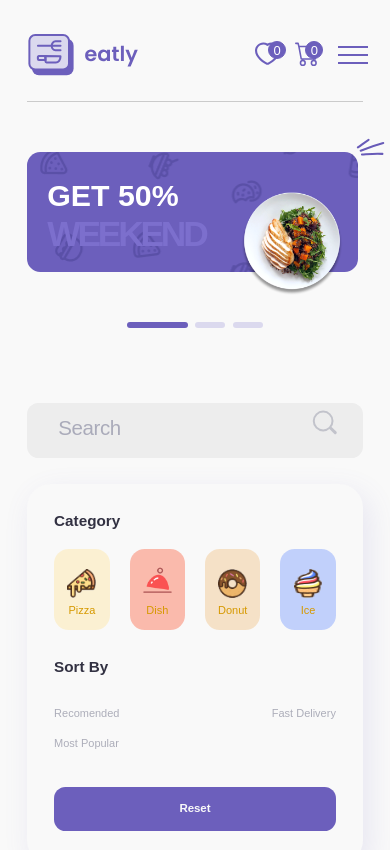
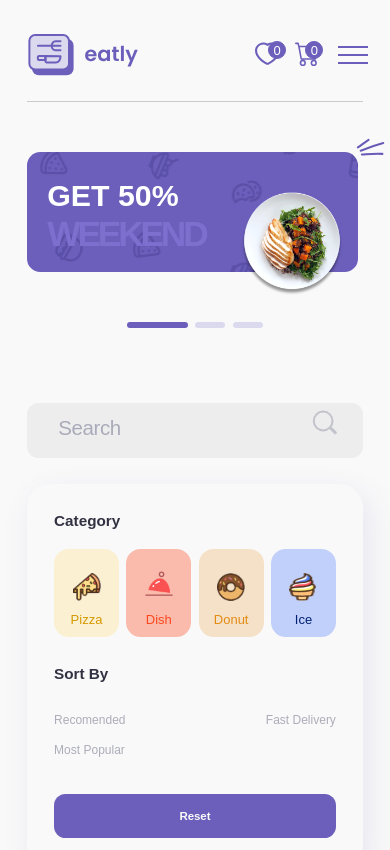
Before and after one commit to olymuzyka-intensive/eatly-react, a React (Vite) app: page /menu in a window 390 px wide. Shown: the top 850 px of the page. Built offline with nearby package versions, Linux system fonts and the light colour scheme; data requests are answered from the project's data file.

Commit message:
add all + css + func component without folter cale

```diff
--- a/src/css/media.css
+++ b/src/css/media.css
@@ -501,18 +501,29 @@
     margin-top: 11.8px;
   }
   .category__item {
-    width: 47px;
+    width: 23%;
   }
   .category__item:nth-child(1), .category__item:nth-child(2), .category__item:nth-child(3), .category__item:nth-child(4) {
     background-size: 24.5px 24.5px;
   }
-  .category__item_title {
-    padding-top: 48.12px;
-    padding-bottom: 7.85px;
-    line-height: 13px;
+  .category__item-active {
+    width: 23%;
+  }
+  .category__item-active:nth-child(1), .category__item-active:nth-child(2), .category__item-active:nth-child(3), .category__item-active:nth-child(4) {
+    background-size: 26.5px 26.5px;
+  }
+  .category__item_title-1, .category__item_title-2, .category__item_title-3, .category__item_title-4 {
+    padding-top: 60px;
+    padding-bottom: 9px;
+    line-height: 11px;
+    font-size: 11px;
   }
   .category__card_history {
-    font-size: 10.99px;
+    font-size: 12px;
+    line-height: 21px;
+  }
+  .category__card_history-active {
+    font-size: 13px;
     line-height: 21px;
   }
   .category__card_col {
@@ -1074,6 +1085,24 @@
   }
   .category__price {
     margin-bottom: 25px;
+  }
+  .category__item {
+    width: 23%;
+  }
+  .category__item:nth-child(1), .category__item:nth-child(2), .category__item:nth-child(3), .category__item:nth-child(4) {
+    background-size: 20px 20px;
+  }
+  .category__item-active {
+    width: 23%;
+  }
+  .category__item-active:nth-child(1), .category__item-active:nth-child(2), .category__item-active:nth-child(3), .category__item-active:nth-child(4) {
+    background-position: center 15px;
+  }
+  .category__item_title-1, .category__item_title-2, .category__item_title-3, .category__item_title-4 {
+    padding-top: 50px;
+    padding-bottom: 7px;
+    line-height: 11px;
+    font-size: 10px;
   }
   .questions__row {
     padding: 85px 0 66px;
@@ -1351,16 +1380,18 @@
     padding: 26.82px;
     padding-bottom: 32.72px;
   }
-  .category__item {
-    width: 55.48px;
-    height: 80.76px;
-  }
   .category__item:nth-child(1), .category__item:nth-child(2), .category__item:nth-child(3), .category__item:nth-child(4) {
-    background-size: 28.98px 28.98px;
-  }
-  .category__item_title {
-    font-size: 11px;
-    padding-top: 55px;
+    background-size: 28px 28px;
+  }
+  .category__item_title-1, .category__item_title-2, .category__item_title-3, .category__item_title-4 {
+    font-size: 13px;
+    padding-top: 60px;
+    padding-bottom: 7px;
+    line-height: 13px;
+  }
+  .category__item-active:nth-child(1), .category__item-active:nth-child(2), .category__item-active:nth-child(3), .category__item-active:nth-child(4) {
+    background-size: 30px 30px;
+    background-position: center 15px;
   }
   .category__price {
     margin-bottom: 10px;
@@ -1671,10 +1702,8 @@
   .supersale__slider_item {
     width: 322px;
   }
-  .supersale__slider__promo_decor {
-    top: -13px;
-    right: -18px;
-    width: 30px;
+  .supersale__promo_decor {
+    display: none;
   }
   .getsupersale__form {
     width: 100%;
@@ -1742,9 +1771,6 @@
   .quality__decor-3 {
     display: none;
   }
-  .supersale__promo_decor {
-    left: 89%;
-  }
   .supersale__slider_item {
     width: 272px;
   }
--- a/src/css/style.css
+++ b/src/css/style.css
@@ -698,7 +698,7 @@ h2 span {
 }
 .dishes__empty {
   width: 90%;
-  margin: 0 auto 30px;
+  margin: 30px auto;
   padding: 24.5px 0;
   border-radius: 12px;
   border: 1.4px solid #F4F4F6;
@@ -714,6 +714,9 @@ h2 span {
 .customer__title {
   text-align: center;
   padding-bottom: 80px;
+}
+.customer__card {
+  overflow: hidden;
 }
 .customer__slider {
   position: relative;
@@ -855,7 +858,6 @@ h2 span {
   right: 5%;
   bottom: -3%;
   display: flex !important;
-  z-index: 1000;
   margin: 10px;
 }
 @media (max-width: 769px) {
@@ -1961,6 +1963,7 @@ h2 span {
   display: flex;
   flex-direction: row;
   justify-content: space-between;
+  align-items: baseline;
 }
 .category__card_history {
   color: #ACADB9;
@@ -1971,6 +1974,9 @@ h2 span {
 }
 .category__card_history-active {
   color: #6C5FBC;
+  font-size: 15.5px;
+  font-weight: 600;
+  line-height: 29px;
 }
 .category__title {
   color: #323142;
@@ -2004,10 +2010,10 @@ h2 span {
   padding-bottom: 25.5px;
 }
 .category__item {
-  width: 66px;
+  width: 20%;
   border-radius: 14.7px;
-  height: 100px;
   cursor: pointer;
+  border: 4px solid transparent;
 }
 .category__item:nth-child(1) {
   background: rgba(255, 222, 138, 0.35) url(/src/img/Pizza.png) no-repeat;
@@ -2016,6 +2022,7 @@ h2 span {
 .category__item:nth-child(2) {
   background: rgba(251, 71, 29, 0.35) url(/src/img/Main1.png) no-repeat;
   background-position: center 15px;
+  background-size: 35px 35px;
 }
 .category__item:nth-child(3) {
   background: rgba(237, 182, 107, 0.35) url(/src/img/Doughnut.png) no-repeat;
@@ -2026,30 +2033,33 @@ h2 span {
   background-position: center 20px;
 }
 .category__item-active {
-  width: 66px;
+  width: 20%;
   border-radius: 14.7px;
   cursor: pointer;
-  height: 100px;
 }
 .category__item-active:nth-child(1) {
   background: rgba(255, 222, 138, 0.35) url(/src/img/Pizza.png) no-repeat;
   border: 4px solid rgba(255, 222, 138, 0.5);
   background-position: center 20px;
+  background-size: 40px 40px;
 }
 .category__item-active:nth-child(2) {
   background: rgba(251, 71, 29, 0.35) url(/src/img/Main1.png) no-repeat;
   background-position: center 15px;
   border: 4px solid rgba(251, 71, 29, 0.5);
+  background-size: 40px 40px;
 }
 .category__item-active:nth-child(3) {
   background: rgba(237, 182, 107, 0.35) url(/src/img/Doughnut.png) no-repeat;
   background-position: center 20px;
   border: 4px solid rgba(237, 182, 107, 0.5);
+  background-size: 40px 40px;
 }
 .category__item-active:nth-child(4) {
   background: rgba(90, 133, 255, 0.35) url(/src/img/Icecream.png) no-repeat;
   background-position: center 20px;
   border: 4px solid rgba(90, 133, 255, 0.5);
+  background-size: auto 45px;
 }
 .category__item:hover:nth-child(1) {
   border: 4px solid rgba(255, 222, 138, 0.5);
@@ -2063,24 +2073,49 @@ h2 span {
 .category__item:hover:nth-child(4) {
   border: 4px solid rgba(90, 133, 255, 0.5);
 }
-.category__item_title {
+.category__item_title-1 {
   font-size: 13px;
   line-height: 18px;
   font-weight: 500;
   text-align: center;
   padding: 68px 0 11px;
-}
-.category__item_title-1 {
   color: #D69900;
 }
 .category__item_title-2 {
+  font-size: 13px;
+  line-height: 18px;
+  font-weight: 500;
+  text-align: center;
+  padding: 68px 0 11px;
   color: #FB471D;
 }
 .category__item_title-3 {
+  font-size: 13px;
+  line-height: 18px;
+  font-weight: 500;
+  text-align: center;
+  padding: 68px 0 11px;
   color: #E28B14;
 }
 .category__item_title-4 {
+  font-size: 13px;
+  line-height: 18px;
+  font-weight: 500;
+  text-align: center;
+  padding: 68px 0 11px;
   color: #002073;
+}
+.category__item_title-1.active {
+  font-weight: 800;
+}
+.category__item_title-2.active {
+  font-weight: 800;
+}
+.category__item_title-3.active {
+  font-weight: 800;
+}
+.category__item_title-4.active {
+  font-weight: 800;
 }
 .category__price {
   display: flex;
--- a/src/layouts/CategoryFilter.jsx
+++ b/src/layouts/CategoryFilter.jsx
@@ -41,16 +41,16 @@ function CategoryFilter({products, setFilteredProducts }) {
             <ul className="category__list">
 
                 <li className={selectedCategory === 'pizza' ? "category__item-active" : "category__item"}  onClick={() => handleCategorySelect('pizza')}>
-                    <h4 className="category__item_title category__item_title-1" >Pizza</h4>
+                    <h4 className={selectedCategory === 'pizza' ? "category__item_title-1 active" : "category__item_title-1"} >Pizza</h4>
                 </li>
                 <li className={selectedCategory === 'main' ? "category__item-active" : "category__item"}  onClick={() => handleCategorySelect('main')}>
-                    <h4 className="category__item_title category__item_title-1" >Dish</h4>
+                    <h4 className={selectedCategory === 'main' ? "category__item_title-2 active" : "category__item_title-2"}>Dish</h4>
                 </li>
                 <li className={selectedCategory === 'donut' ? "category__item-active" : "category__item"}  onClick={() => handleCategorySelect('donut')}>
-                    <h4 className="category__item_title category__item_title-1" >Donut</h4>
+                    <h4 className={selectedCategory === 'donut' ? "category__item_title-3 active" : "category__item_title-3"} >Donut</h4>
                 </li>
                 <li className={selectedCategory === 'ice' ? "category__item-active" : "category__item"}  onClick={() => handleCategorySelect('ice')}>
-                    <h4 className="category__item_title category__item_title-1" >Ice</h4>
+                    <h4 className={selectedCategory === 'ice' ? "category__item_title-4 active" : "category__item_title-4"} >Ice</h4>
                 </li>
             </ul>
 
--- a/src/scss/components/_dishes.scss
+++ b/src/scss/components/_dishes.scss
@@ -143,7 +143,7 @@
     }
     &__empty {
         width: 90%;
-        margin: 0 auto 30px;
+        margin: 30px auto;
         padding: 24.5px 0;
         border-radius: 12px;
         border: 1.4px solid #F4F4F6;
--- a/src/scss/components/_item-menu.scss
+++ b/src/scss/components/_item-menu.scss
@@ -169,6 +169,7 @@
             display: flex;
             flex-direction: row;
             justify-content: space-between;
+            align-items: baseline;
         }
         &_history {
             color: #ACADB9;
@@ -178,6 +179,9 @@
             cursor: pointer;
             &-active {
                 color: $purple;
+                font-size: 15.5px;
+                font-weight: 600;
+                line-height: 29px;
             }
         }
     }
@@ -206,6 +210,7 @@
             cursor: pointer;
         }
     }
+
     &__list {
         display: flex;
         flex-direction: row;
@@ -215,10 +220,10 @@
     }
 
     &__item {
-        width: 66px;
+        width: 20%;
         border-radius: 14.7px;
-        height: 100px;
         cursor: pointer;
+        border: 4px solid transparent;
         &:nth-child(1) {
         background: rgba(255, 222, 138, 0.35) url(/src/img/Pizza.png) no-repeat;
         background-position: center 20px ;
@@ -227,6 +232,8 @@
         &:nth-child(2) {
         background: rgba(251, 71, 29, 0.35) url(/src/img/Main1.png) no-repeat;
         background-position: center 15px ;
+        background-size: 35px 35px;
+
         }
 
         &:nth-child(3) {
@@ -239,32 +246,35 @@
         background-position: center 20px;
         }
     }
+
     &__item-active {
-        width: 66px;
+        width: 20%;
         border-radius: 14.7px;
         cursor: pointer;
-        height: 100px; //
     }
     &__item-active:nth-child(1) {
         background: rgba(255, 222, 138, 0.35) url(/src/img/Pizza.png) no-repeat;
         border: 4px solid rgba(255, 222, 138, 0.50);
         background-position: center 20px;
-
+        background-size: 40px 40px;
     }
     &__item-active:nth-child(2) {
         background: rgba(251, 71, 29, 0.35) url(/src/img/Main1.png) no-repeat;
         background-position: center 15px ;
         border: 4px solid rgba(251, 71, 29, 0.50);
+        background-size: 40px 40px;
     }
     &__item-active:nth-child(3) {
         background: rgba(237, 182, 107, 0.35) url(/src/img/Doughnut.png) no-repeat;
         background-position: center 20px ;
         border: 4px solid rgba(237, 182, 107, 0.50);
+        background-size: 40px 40px;
     }
     &__item-active:nth-child(4) {
         background: rgba(90, 133, 255, 0.35) url(/src/img/Icecream.png) no-repeat;
         background-position: center 20px;
         border: 4px solid rgba(90, 133, 255, 0.50);
+        background-size: auto 45px;
     }
 
     &__item:hover:nth-child(1) {
@@ -280,22 +290,47 @@
         border: 4px solid rgba(90, 133, 255, 0.50);
     }
 
-
     &__item_title {
+        &-1 {
             font-size: 13px;
             line-height: 18px;
-
             font-weight: 500;
             text-align: center;
             padding: 68px 0 11px;
-        &-1 {
             color: #D69900;}
         &-2 {
+            font-size: 13px;
+            line-height: 18px;
+            font-weight: 500;
+            text-align: center;
+            padding: 68px 0 11px;
             color: #FB471D;}
         &-3 {
+            font-size: 13px;
+            line-height: 18px;
+            font-weight: 500;
+            text-align: center;
+            padding: 68px 0 11px;
             color: #E28B14;}
         &-4 {
+            font-size: 13px;
+            line-height: 18px;
+            font-weight: 500;
+            text-align: center;
+            padding: 68px 0 11px;
             color: #002073;}
+        &-1.active {
+            font-weight: 800;
+        }
+        &-2.active {
+            font-weight: 800;
+        }
+        &-3.active {
+            font-weight: 800;
+        }
+        &-4.active {
+            font-weight: 800;
+        }
     }
 
     &__price {
--- a/src/scss/media.scss
+++ b/src/scss/media.scss
@@ -645,21 +645,37 @@
         }
 
         &__item {
-            width: 47px;
+            width: 23%;
+            // min-height: 75px;
             &:nth-child(1), &:nth-child(2), &:nth-child(3), &:nth-child(4) {
                 background-size: 24.5px 24.5px;
-            }
-            &_title {
-                padding-top: 48.12px;
-                padding-bottom: 7.85px;
-                line-height: 13px;
-            }
-
-        }
+                // background-position: center 15px;
+
+            }
+            &-active {
+                width: 23%;
+            }
+            &-active:nth-child(1), &-active:nth-child(2), &-active:nth-child(3), &-active:nth-child(4) {
+                background-size: 26.5px 26.5px;
+            }
+            &_title-1, &_title-2, &_title-3, &_title-4 {
+                padding-top: 60px;
+                padding-bottom: 9px;
+                line-height: 11px;
+                font-size: 11px;
+            }
+
+        }
+
+
         &__card {
             &_history {
-                font-size: 10.99px;
+                font-size: 12px;
                 line-height: 21px;
+                &-active {
+                    font-size: 13px;
+                    line-height: 21px;
+                }
             }
             &_col {
                 padding: 26px 0 30px;
@@ -1361,6 +1377,25 @@
         padding: 10.75px;
         &__price {
             margin-bottom: 25px;
+        }
+        &__item {
+            width: 23%;
+            &:nth-child(1), &:nth-child(2), &:nth-child(3), &:nth-child(4) {
+                background-size: 20px 20px;
+            }
+            &-active {
+                width: 23%;
+            }
+            &-active:nth-child(1), &-active:nth-child(2), &-active:nth-child(3), &-active:nth-child(4) {
+                // background-size: 22px 22px;
+                background-position: center 15px;
+            }
+            &_title-1, &_title-2, &_title-3, &_title-4 {
+                padding-top: 50px;
+                padding-bottom: 7px;
+                line-height: 11px;
+                font-size: 10px;
+            }
         }
     }
 
@@ -1759,15 +1794,20 @@
         padding: 26.82px;
         padding-bottom: 32.72px;
         &__item {
-            width: 55.48px;
-            height: 80.76px;
             &:nth-child(1), &:nth-child(2), &:nth-child(3), &:nth-child(4) {
-                background-size: 28.98px 28.98px;
-            }
-            &_title {
-                font-size: 11px;
-                padding-top: 55px;
-            }
+                background-size: 28px 28px;
+            }
+            &_title-1, &_title-2, &_title-3, &_title-4 {
+                font-size: 13px;
+                padding-top: 60px;
+                padding-bottom: 7px;
+                line-height: 13px;
+            }
+            &-active:nth-child(1), &-active:nth-child(2), &-active:nth-child(3), &-active:nth-child(4) {
+                background-size: 30px 30px;
+                background-position: center 15px;
+            }
+
         }
         &__price {
             margin-bottom: 10px;
@@ -2081,20 +2121,6 @@
         }
     }
 
-    // .dishes {
-    //     &__cards {
-    //         gap: 20px;
-    //     }
-    //     &__item {
-    //         &_like {
-    //             svg {
-    //                 width: 14.36px;
-    //                 height: 11.9px;
-    //             }
-    //         }
-    //     }
-    // }
-
     .shopping {
         &__form input {
             width: 75%;
@@ -2204,24 +2230,6 @@
             flex: 0 0 305px;
             padding: 10px;
         }
-        // &__item:nth-child(1) {
-        //     transform: translate3d(575px, 0px, 0px);
-        //     transition: 1s ease-in-out;
-        // }
-
-        // &__item.active:nth-child(1) {
-        //     transform: translate3d(0, 0px, 0px);
-        //     transition: 1s ease-in-out;
-        // }
-
-        // &__item.active:nth-child(2) {
-        //     transform: translate3d(-350px, 0px, 0px);
-        //     transition: 1s ease-in-out;
-        // }
-        // &__item.active:nth-child(3) {
-        //     transform: translate3d(-700px, 0px, 0px);
-        //     transition: 1s ease-in-out;
-        // }
         &__title {
             font-size: 30px;
             line-height: 36px;
@@ -2229,12 +2237,6 @@
         &__button {
             width: 100px;
         }
-        // &__slider {
-        //     &_control {
-        //         width: 300px;
-        //         left: 0px;
-        //     }
-        // }
     }
 
     .content {
@@ -2248,12 +2250,11 @@
             &_item {
                 width: 322px;
             }
-            &__promo {
-                &_decor {
-                    top: -13px;
-                    right: -18px;
-                    width: 30px;
-                }
+
+        }
+        &__promo {
+            &_decor {
+                display: none;
             }
         }
     }
@@ -2309,33 +2310,6 @@
         }
     }
 
-    // .customer {
-    //     &__item {
-    //         flex: 0 0 255px;
-    //     }
-    //     &__item.active:nth-child(1) {
-    //         transform: translate3d(0, 0px, 0px);
-    //         transition: 1s ease-in-out;
-    //     }
-
-    //     &__item.active:nth-child(2) {
-    //         transform: translate3d(-300px, 0px, 0px);
-    //         transition: 1s ease-in-out;
-    //     }
-    //     &__item.active:nth-child(3) {
-    //         transform: translate3d(-600px, 0px, 0px);
-    //         transition: 1s ease-in-out;
-    //     }
-    //     &__button {
-    //         width: 80px;
-    //     }
-    //     &__slider {
-    //         &_control {
-    //             width: 255px;
-    //         }
-    //     }
-    // }
-
     .dishes {
         &__button-menu {
             position: absolute;
@@ -2388,11 +2362,6 @@
     }
 
     .supersale {
-        &__promo {
-            &_decor {
-                left: 89%;
-            }
-        }
         &__slider {
             &_item {
                 width: 272px;
```
Also changed, not shown: src/scss/components/_customer.scss (+4 -6 lines), 2 other files (tests, documents, lock files or other folders). Lines whose indentation alone changed are shown as unchanged.
